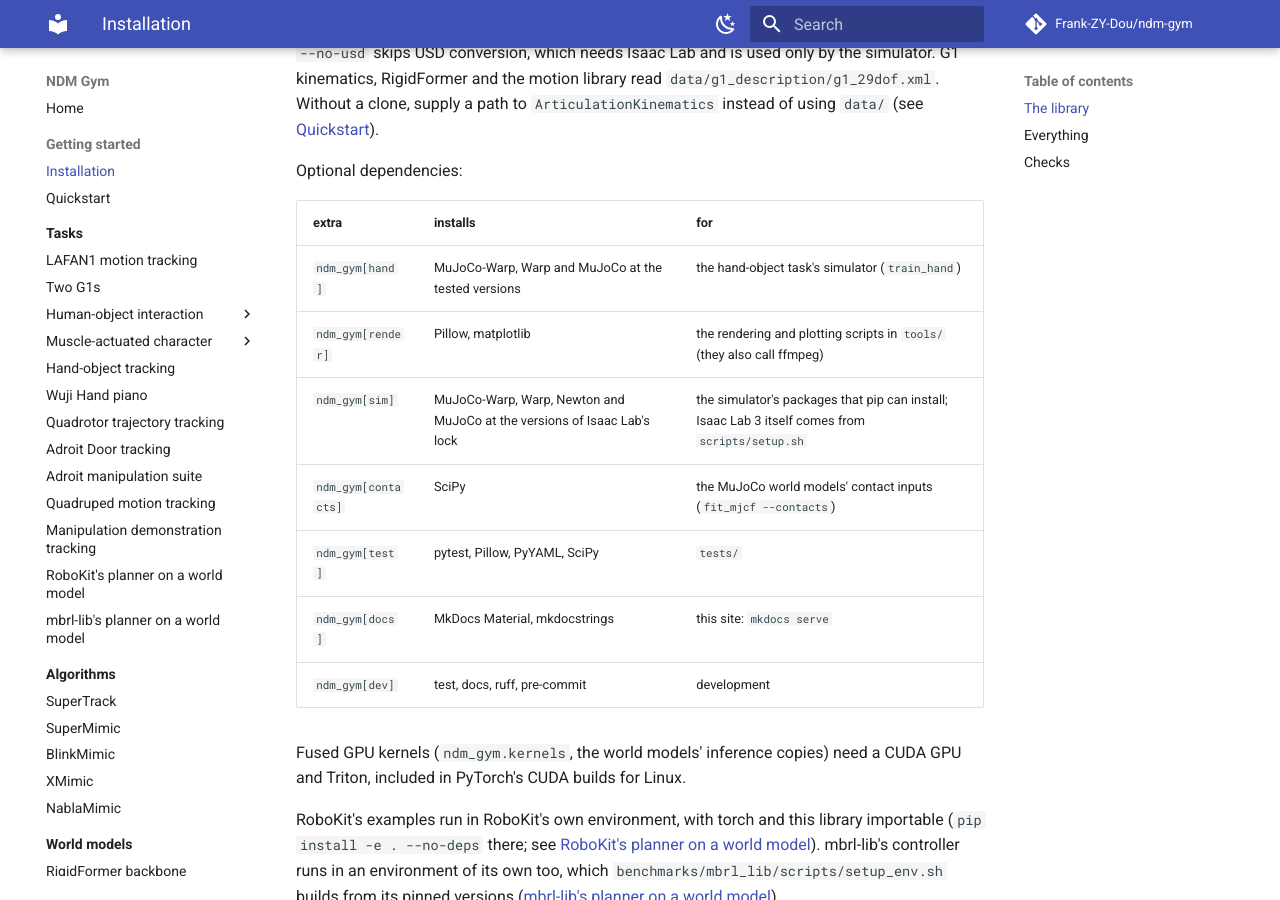
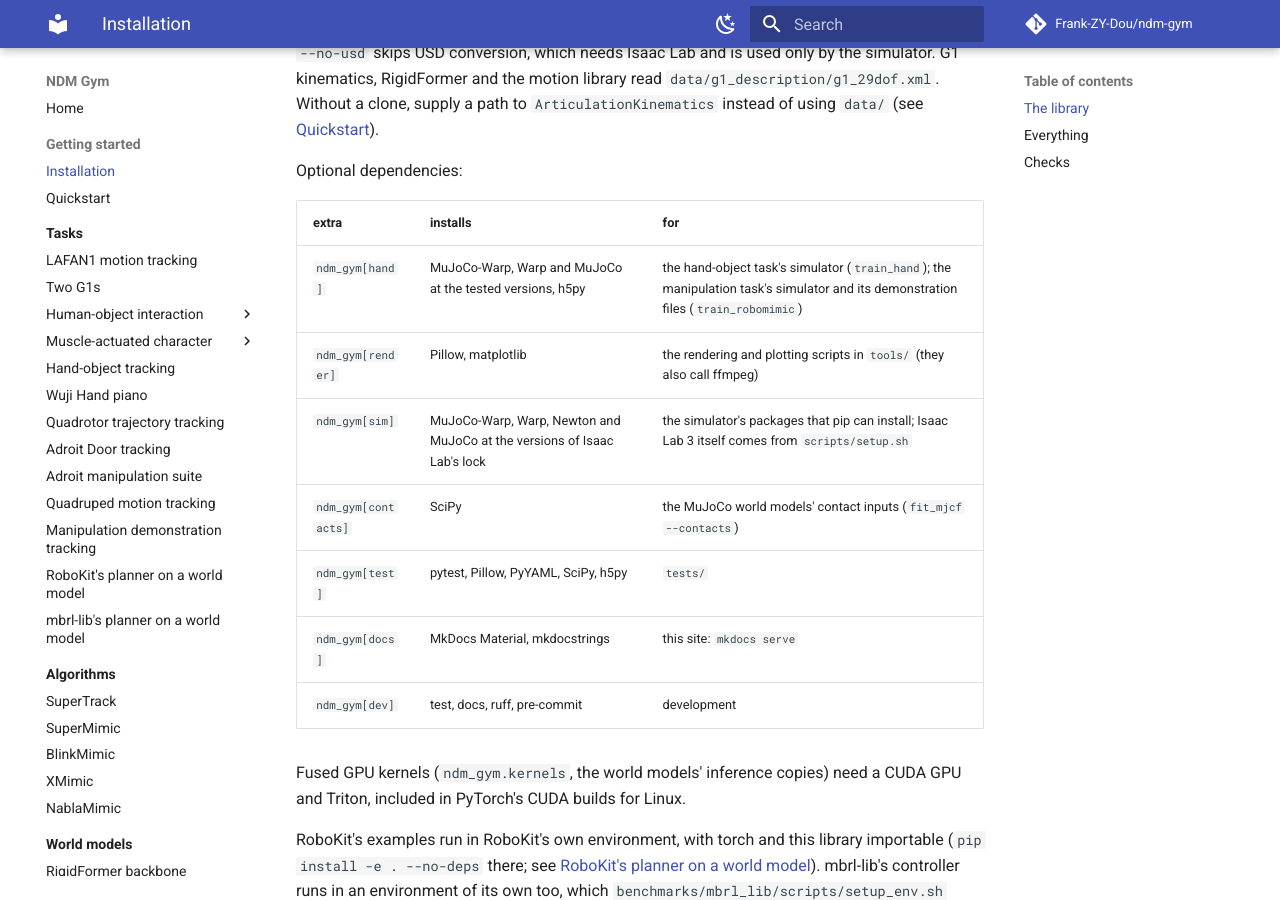
Before and after one commit to Frank-ZY-Dou/ndm-gym, an MkDocs documentation site: the page built from docs/installation.md, in a window 1280 px wide and 900 px high, scrolled down 1106 px. Built offline with MkDocs 1.6.1 and Material for MkDocs 9.7.7, drawn with Linux system fonts in a browser that asks for light colours; comment, search, counter and statistics services are not loaded.

Commit message:
docs: the manipulation results in the site's results navigation; the installation page's extras name h5py and the manipulation task

```diff
--- a/docs/installation.md
+++ b/docs/installation.md
@@ -43,11 +43,11 @@ Optional dependencies:
 
 | extra | installs | for |
 |---|---|---|
-| `ndm_gym[hand]` | MuJoCo-Warp, Warp and MuJoCo at the tested versions | the hand-object task's simulator (`train_hand`) |
+| `ndm_gym[hand]` | MuJoCo-Warp, Warp and MuJoCo at the tested versions, h5py | the hand-object task's simulator (`train_hand`); the manipulation task's simulator and its demonstration files (`train_robomimic`) |
 | `ndm_gym[render]` | Pillow, matplotlib | the rendering and plotting scripts in `tools/` (they also call ffmpeg) |
 | `ndm_gym[sim]` | MuJoCo-Warp, Warp, Newton and MuJoCo at the versions of Isaac Lab's lock | the simulator's packages that pip can install; Isaac Lab 3 itself comes from `scripts/setup.sh` |
 | `ndm_gym[contacts]` | SciPy | the MuJoCo world models' contact inputs (`fit_mjcf --contacts`) |
-| `ndm_gym[test]` | pytest, Pillow, PyYAML, SciPy | `tests/` |
+| `ndm_gym[test]` | pytest, Pillow, PyYAML, SciPy, h5py | `tests/` |
 | `ndm_gym[docs]` | MkDocs Material, mkdocstrings | this site: `mkdocs serve` |
 | `ndm_gym[dev]` | test, docs, ruff, pre-commit | development |
 
--- a/mkdocs.yml
+++ b/mkdocs.yml
@@ -129,6 +129,7 @@ nav:
       - Muscles: https://github.com/Frank-ZY-Dou/ndm-gym/blob/main/benchmarks/musclevae/results.md
       - Quadrotor: https://github.com/Frank-ZY-Dou/ndm-gym/blob/main/benchmarks/quadrotor_racing_tracking/results.md
       - Adroit door: https://github.com/Frank-ZY-Dou/ndm-gym/blob/main/benchmarks/adroit_door/results_a100.md
+      - Manipulation: https://github.com/Frank-ZY-Dou/ndm-gym/blob/main/benchmarks/robomimic_manipulation_tracking/results.md
       - NDMs as simulators: https://github.com/Frank-ZY-Dou/ndm-gym/blob/main/benchmarks/ndm_speed/results.md
       - RoboKit: https://github.com/Frank-ZY-Dou/ndm-gym/blob/main/benchmarks/robokit_ndm/results.md
       - mbrl-lib: https://github.com/Frank-ZY-Dou/ndm-gym/blob/main/benchmarks/mbrl_lib/results.md
```
